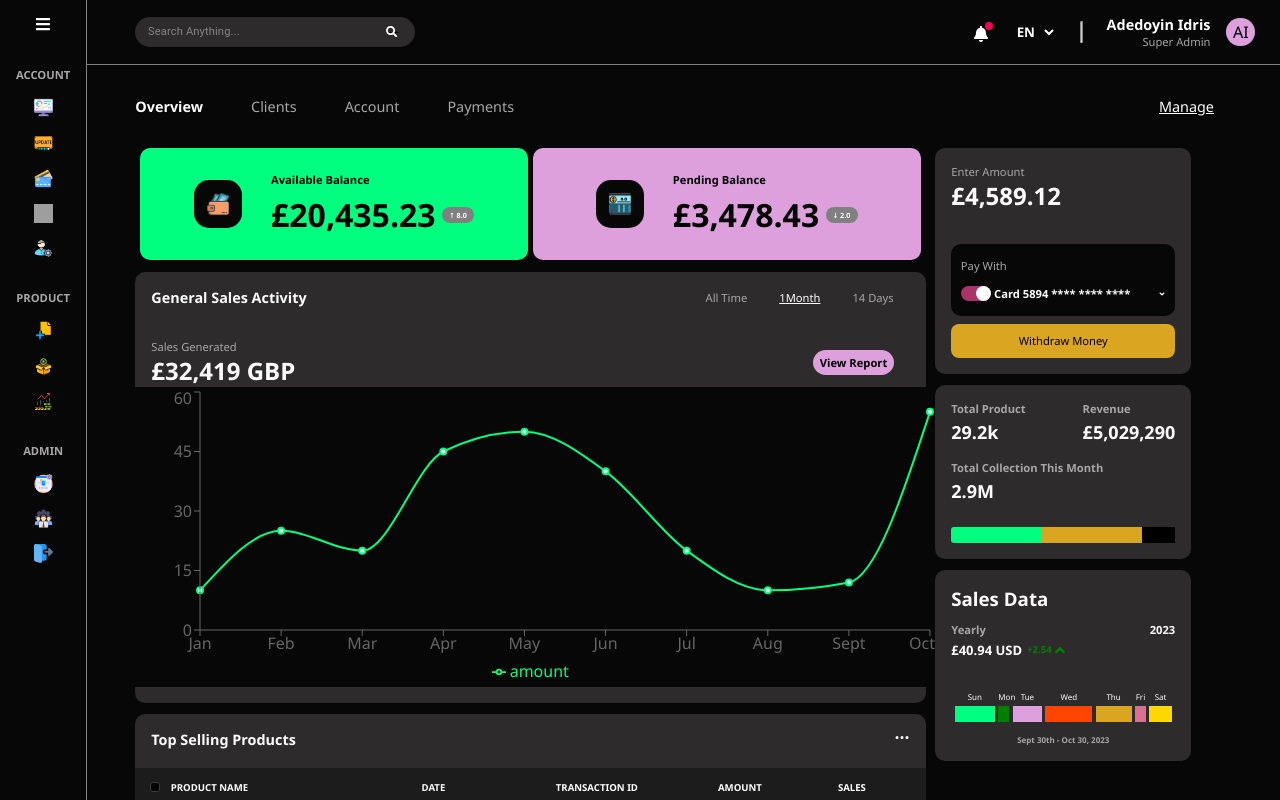
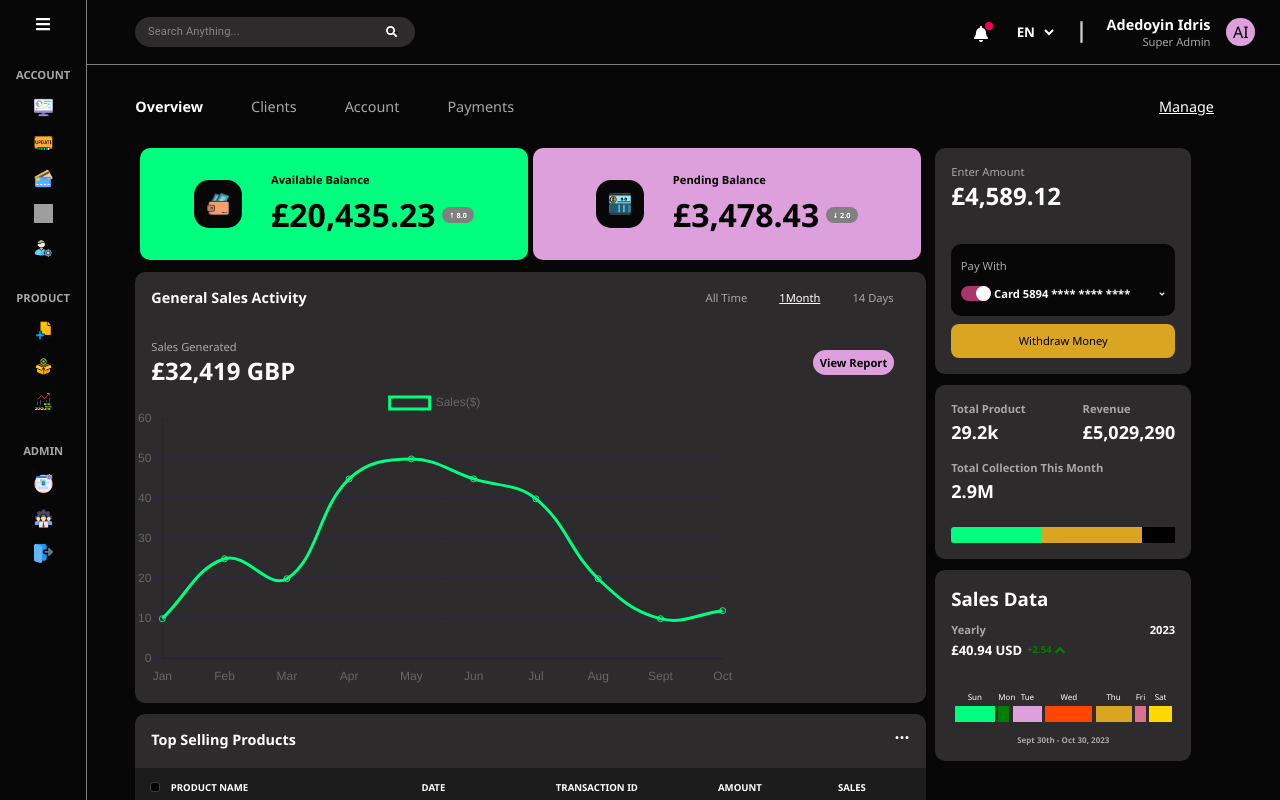
Before and after one commit to DevAdedoyin/monify, a React (Create React App) app: page / in a window 1280 px wide. Shown: the top 800 px of the page. Built offline with nearby package versions, Linux system fonts and the light colour scheme; grey boxes are pictures that could not be loaded.

Commit message:
chart created

```diff
--- a/src/components/OverviewTabContent/LeftHandSide/SalesActivity/SalesActivity.tsx
+++ b/src/components/OverviewTabContent/LeftHandSide/SalesActivity/SalesActivity.tsx
@@ -12,7 +12,7 @@ const SalesActivity = (props: Props) => {
     <div className={SalesActivityStyle.salesContainer}>
       <SalesActivityTab />
       <SalesGenerated />
-      <Charts />
+      <SalesChart />
     </div>
   );
 };
--- a/src/components/OverviewTabContent/LeftHandSide/SalesActivity/SalesChart.tsx
+++ b/src/components/OverviewTabContent/LeftHandSide/SalesActivity/SalesChart.tsx
@@ -35,9 +35,18 @@ const labels = [
 ];
 
 const options = {
-  plugins: {
-    legend: {
-      position: "bottom",
+  scales: {
+    x: {
+      grid: {
+        display: false, // Hide vertical grid lines
+      },
+    },
+
+    y: {
+      grid: {
+        color: "rgba(0, 0, 255, 0.1)", // Change the color of horizontal grid lines
+      },
+      beginAtZero: true, // Start the Y-axis at zero
     },
   },
 };
@@ -46,10 +55,11 @@ export const data = {
   labels,
   datasets: [
     {
-      label: "React",
-      data: [10, 20, 15, 35, 9, 45, 20, 49, 23, 45],
-      backgroundColor: "#2196F3",
-      borderColor: "#2196F3",
+      label: "Sales($)",
+      data: [10, 25, 20, 45, 50, 45, 40, 20, 10, 12, 55],
+      backgroundColor: "transparent",
+      borderColor: "#00FF7F",
+      tension: 0.4,
     },
   ],
 };
@@ -58,8 +68,19 @@ type Props = {};
 
 function SalesChart({}: Props) {
   return (
-    <div style={{ width: 600, height: 300 }}>
-      <Line data={data} />
+    <div
+      style={{
+        width: "100%",
+        height: 300,
+        display: "block",
+        backgroundColor: "transparent",
+      }}
+    >
+      <Line
+        options={options}
+        data={data}
+        style={{ backgroundColor: "transparent" }}
+      />
     </div>
   );
 }
```
